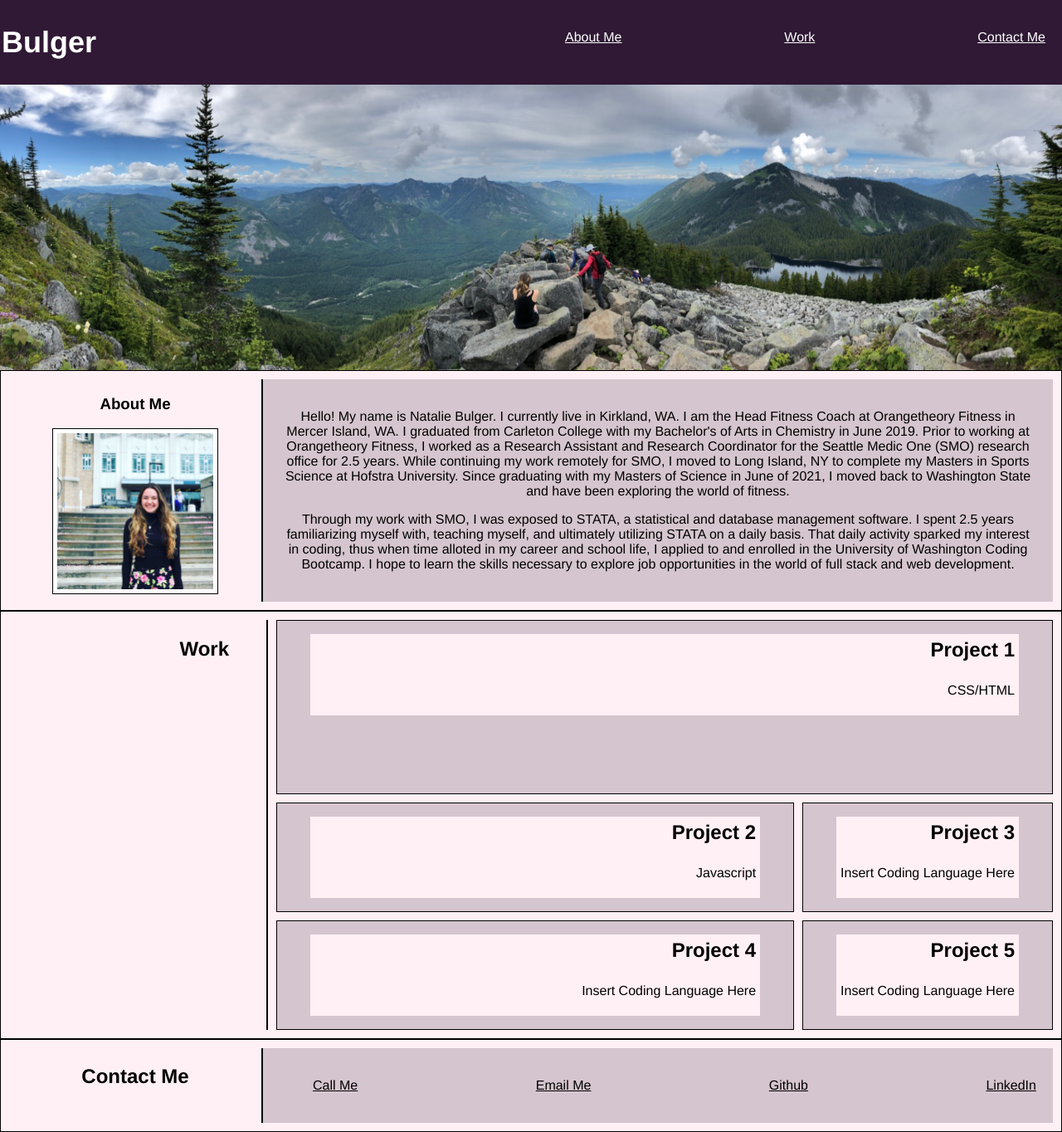
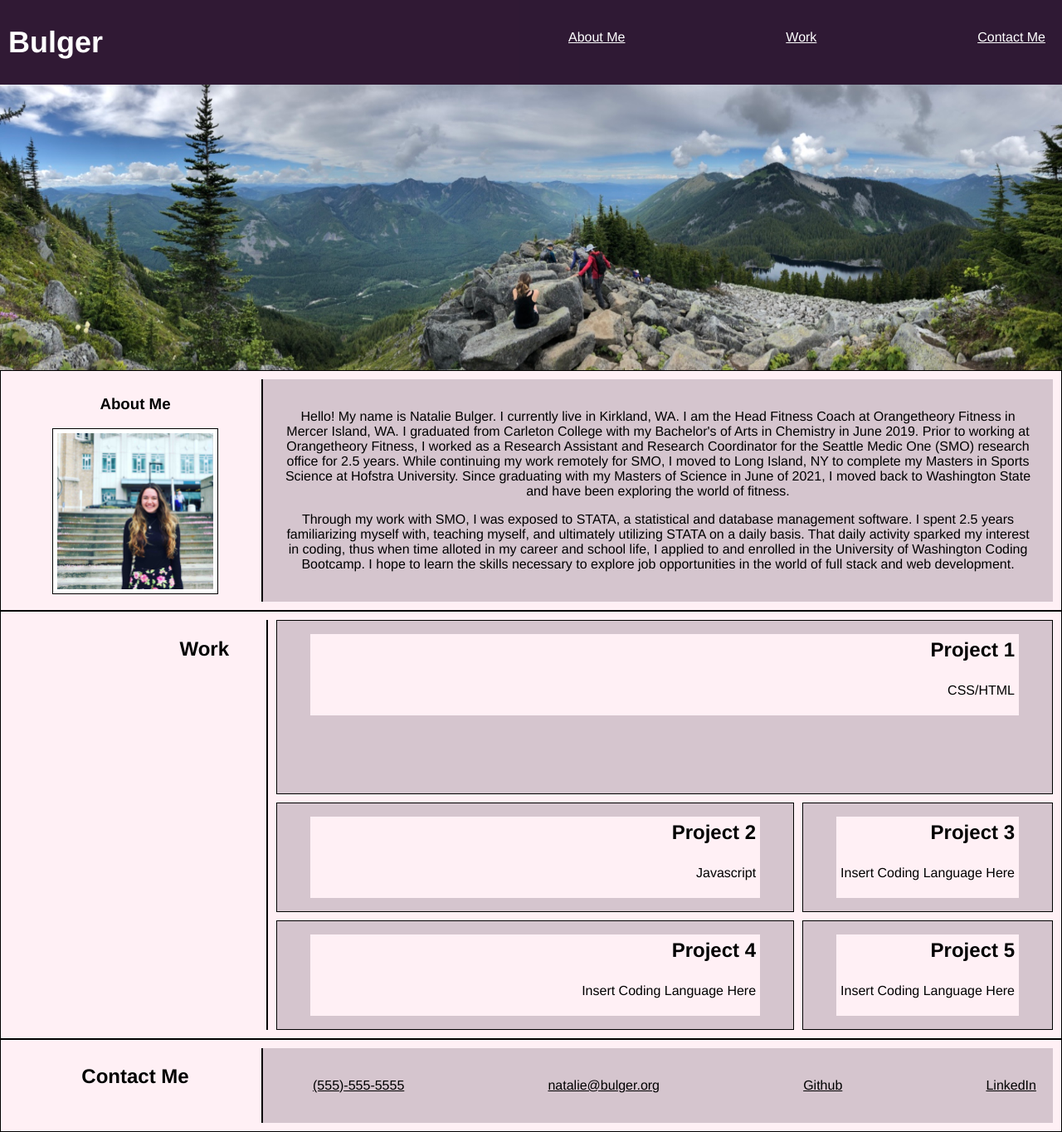
Before and after one commit to nbulger1/bulgern-portfolio, a plain HTML site: page index.html in a window 1280 px wide. Shown: the whole page at 83% size. Drawn offline with Linux system fonts and the light colour scheme.

```diff
--- a/assets/css/style.css
+++ b/assets/css/style.css
@@ -45,7 +45,7 @@ main {
     flex: 2;
     align-items: center;
     font-size: 24px;
-    margin-left: 2px;
+    margin-left: 10px;
 }
 
 /* Make the second half of the header the navigation bar and let it flex with the page */
@@ -106,6 +106,7 @@ main {
     flex: 3;
     background-color: var(--purple);
     padding: 20px;
+    font-size: 12px;
 }
 
 /* Set the profile photo to a height and width as well as give it some padding and a border */
--- a/index.html
+++ b/index.html
@@ -6,6 +6,8 @@
     <!-- Linking HTML to CSS file -->
     <link rel="stylesheet" href="./assets/css/style.css">
     <title>Bulger Portfolio</title>
+    <!-- Adding favicon -->
+    <link rel="icon" href="/Users/natalie/Desktop/school_work/homework/bulgern-portfolio/assets/images/BulgerN_VTech Photo.jpg">
 </head>
 
 <body>
@@ -111,11 +113,11 @@
                 <ul>
                     <!-- Link to my cell phone number -->
                     <li>
-                        <a href="tel:206-743-4712" target="_blank">Call Me</a>
+                        <a href="tel:555-555-5555" target="_blank">(555)-555-5555</a>
                     </li>
                     <!-- Link to my email address -->
                     <li>
-                        <a href="mailto:bulgern20@gmail.com" target="_blank">Email Me</a>
+                        <a href="mailto:natalie@bulger.org" target="_blank">natalie@bulger.org</a>
                     </li>
                     <!-- Link to my Github page -->
                     <li>
```
Also changed, not shown: assets/images/contact_me.png (deleted), assets/images/contact_me_2.png (added), 1 other file.
